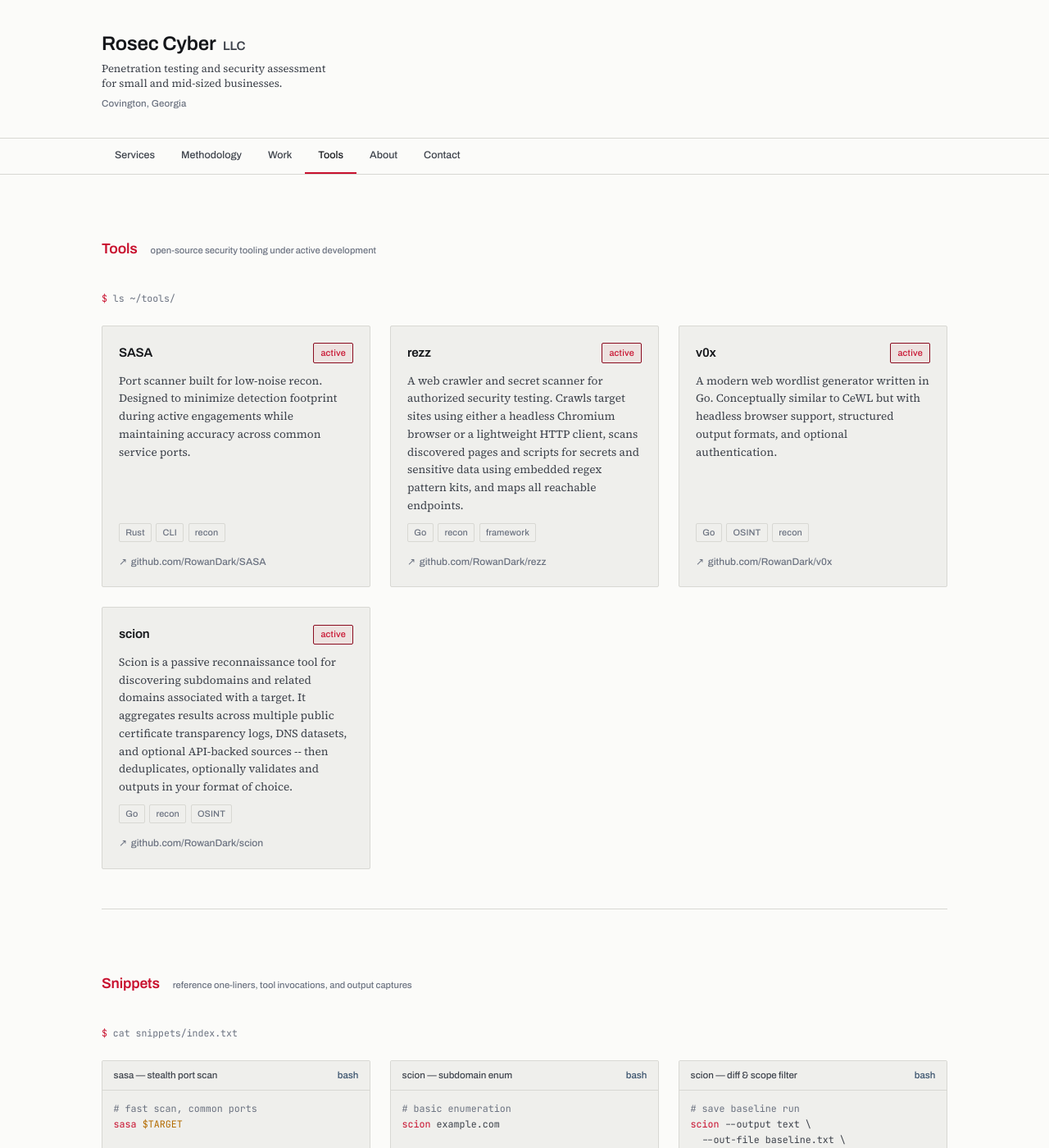
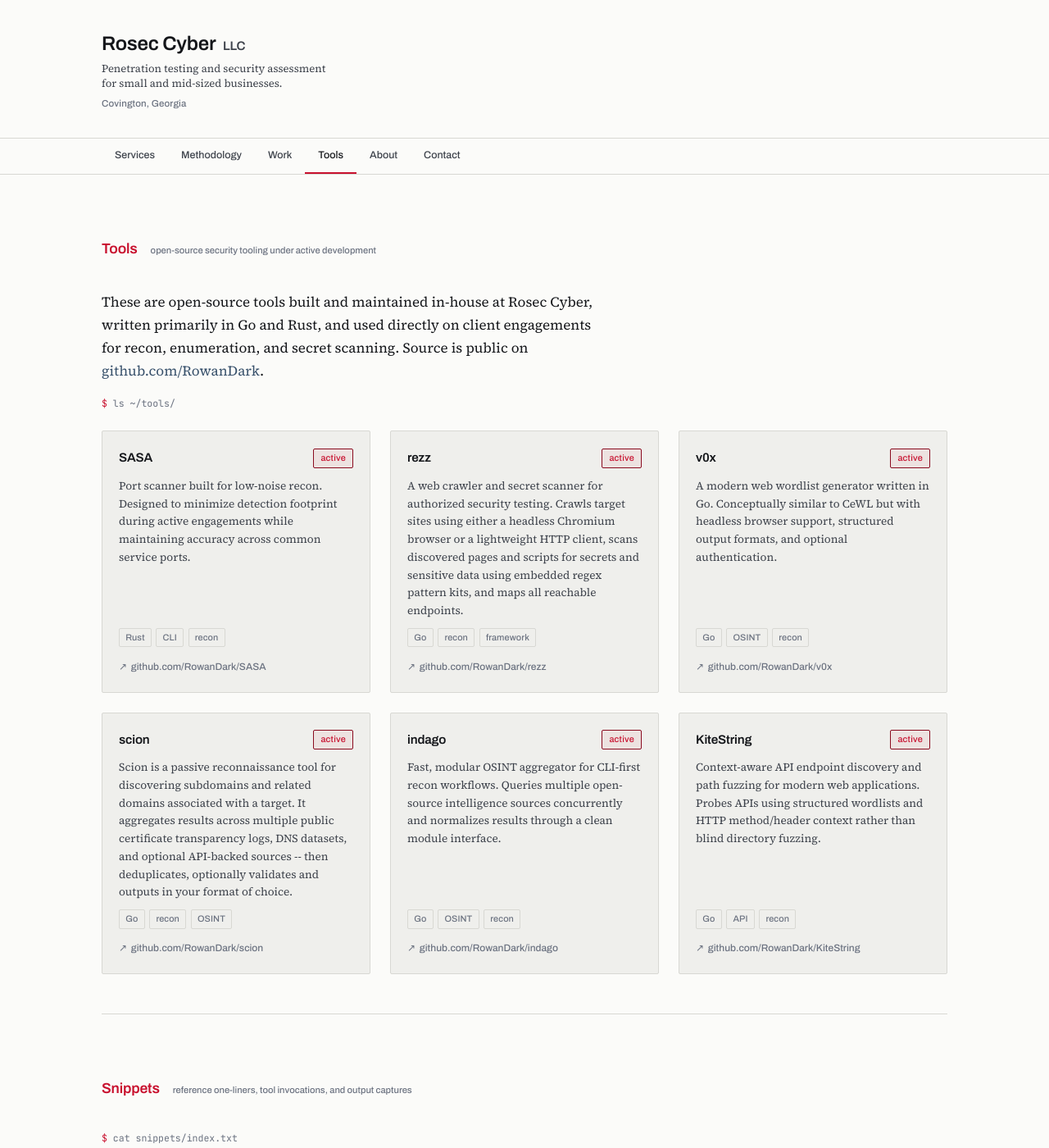
Before and after one commit to RowanDark/RowanDark.github.io, a Jekyll site: the page built from tools.html, in a window 1280 px wide and 1400 px high. Shown: the whole window at 82% size. Built offline with Jekyll 4.4.1, drawn with Linux system fonts in a browser that asks for light colours; some of the changed text lies outside the part shown.

Commit message:
Complete /tools/ page: framing copy, gallery, lightbox, new tool cards
- Add framing paragraph naming Go/Rust and linking the GitHub org
- Restore the Gallery section (screenshots + lightbox) that was dropped
  during the multi-page refactor, scoped to this page only
- Add indago and KiteString cards (both confirmed public repos)
- Drop the "[ more snippets coming ]" placeholder stub

Co-Authored-By: Claude Sonnet 5 <noreply@anthropic.com>
Claude-Session: https://claude.ai/code/session_01HuZPHR19o5kQ8yGVV68b15

```diff
--- a/tools.html
+++ b/tools.html
@@ -10,6 +10,13 @@ permalink: /tools/
         <h2 class="section-title">Tools</h2>
         <span class="section-desc">open-source security tooling under active development</span>
       </div>
+
+      <p>
+        These are open-source tools built and maintained in-house at Rosec
+        Cyber, written primarily in Go and Rust, and used directly on client
+        engagements for recon, enumeration, and secret scanning. Source is
+        public on <a href="https://github.com/RowanDark" target="_blank" rel="noopener">github.com/RowanDark</a>.
+      </p>
 
       <div class="prompt">ls ~/tools/</div>
 
@@ -95,6 +102,46 @@ permalink: /tools/
           </div>
           <a class="tool-link" href="https://github.com/RowanDark/scion" target="_blank" rel="noopener">
             github.com/RowanDark/scion
+          </a>
+        </article>
+
+        <article class="tool-card">
+          <div class="tool-header">
+            <span class="tool-name">indago</span>
+            <span class="tool-tag active">active</span>
+          </div>
+          <p class="tool-desc">
+            Fast, modular OSINT aggregator for CLI-first recon workflows.
+            Queries multiple open-source intelligence sources concurrently
+            and normalizes results through a clean module interface.
+          </p>
+          <div class="tool-meta">
+            <span class="tool-lang">Go</span>
+            <span class="tool-lang">OSINT</span>
+            <span class="tool-lang">recon</span>
+          </div>
+          <a class="tool-link" href="https://github.com/RowanDark/indago" target="_blank" rel="noopener">
+            github.com/RowanDark/indago
+          </a>
+        </article>
+
+        <article class="tool-card">
+          <div class="tool-header">
+            <span class="tool-name">KiteString</span>
+            <span class="tool-tag active">active</span>
+          </div>
+          <p class="tool-desc">
+            Context-aware API endpoint discovery and path fuzzing for modern
+            web applications. Probes APIs using structured wordlists and
+            HTTP method/header context rather than blind directory fuzzing.
+          </p>
+          <div class="tool-meta">
+            <span class="tool-lang">Go</span>
+            <span class="tool-lang">API</span>
+            <span class="tool-lang">recon</span>
+          </div>
+          <a class="tool-link" href="https://github.com/RowanDark/KiteString" target="_blank" rel="noopener">
+            github.com/RowanDark/KiteString
           </a>
         </article>
 
@@ -307,12 +354,35 @@ permalink: /tools/
       </div>
     </div>
 
-    <div class="stub-notice">
-      [ more snippets coming ]
-    </div>
-
   </div>
 </section>
 
+    <!-- Gallery -->
+    <section class="section" id="gallery">
+      <div class="section-header">
+        <h2 class="section-title">Gallery</h2>
+        <span class="section-desc">tool output screenshots and reference captures</span>
+      </div>
+
+      <div class="prompt">ls assets/images/</div>
+
+      <div class="gallery-grid">
+        <figure class="gallery-item" onclick="openLightbox('{{ '/assets/images/rezz_ss.png' | relative_url }}', 'rezz scan output')">
+          <img src="{{ '/assets/images/rezz_ss.png' | relative_url }}" alt="rezz scan output" />
+          <figcaption>rezz scan output</figcaption>
+        </figure>
+        <figure class="gallery-item" onclick="openLightbox('{{ '/assets/images/v0x_ss.png' | relative_url }}', 'v0x recon run')">
+          <img src="{{ '/assets/images/v0x_ss.png' | relative_url }}" alt="v0x recon run" />
+          <figcaption>v0x recon run</figcaption>
+        </figure>
+        <figure class="gallery-item" onclick="openLightbox('{{ '/assets/images/scion_ss_final.png' | relative_url }}', 'scion example output')">
+          <img src="{{ '/assets/images/scion_ss_final.png' | relative_url }}" alt="scion example output" />
+          <figcaption>scion example output</figcaption>
+        </figure>
+      </div>
+    </section>
+
     <!-- Tools disclaimer -->
     <p class="tools-disclaimer">Rosec Cyber LLC tools are provided for authorized security research, CTF, and educational use only.</p>
+
+    {% include lightbox.html %}
```
